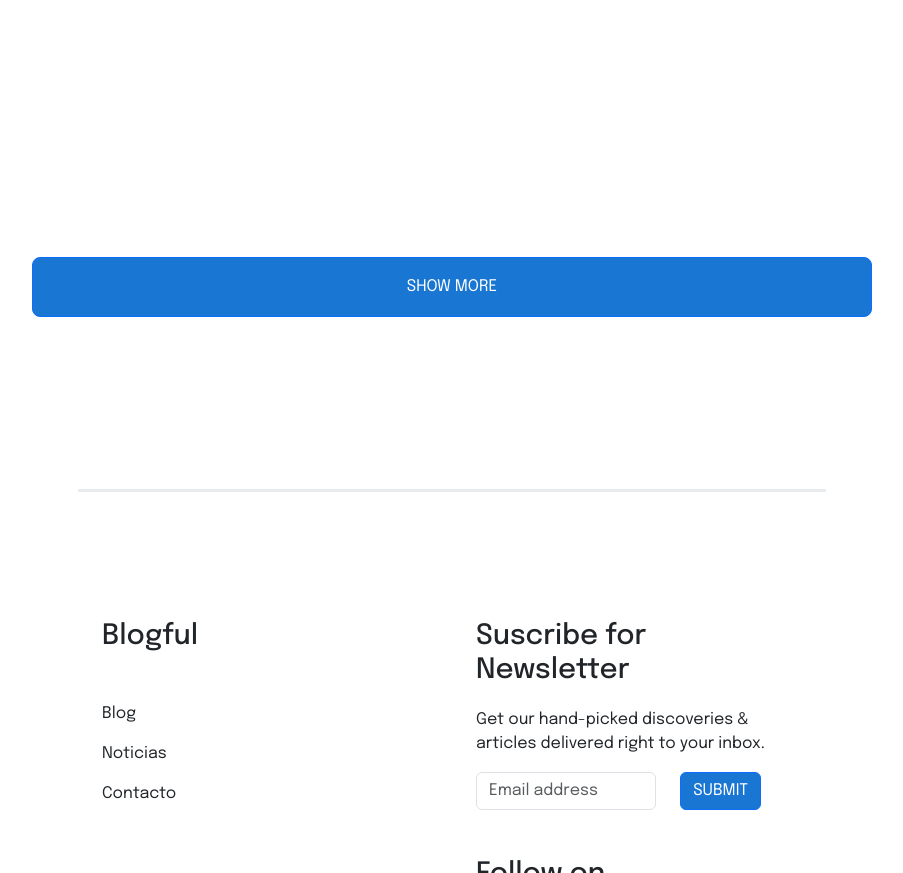
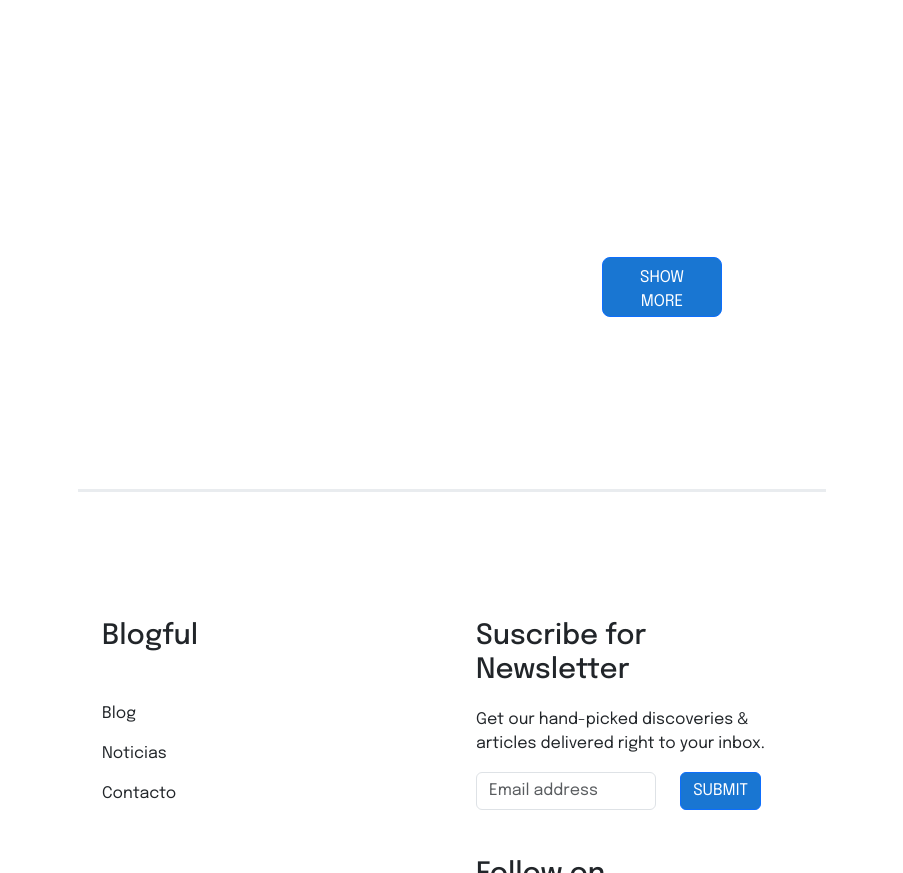
Before and after one commit to acarrero-esliceu/practica_2, a plain HTML site: page index.html in a window 1280 px wide. Shown: the part 4172-5045 px from the top of the page, without its empty margins (188-1091 px from the left). Drawn offline with nearby package versions, Linux system fonts and the light colour scheme.

Commit message:
ultimo commit

```diff
--- a/css/styles.css
+++ b/css/styles.css
@@ -103,3 +103,7 @@ body {
         width: 45%;
     }
 }
+
+.mucho-margin{
+    margin-left: 570px;
+}
--- a/index.html
+++ b/index.html
@@ -226,8 +226,12 @@
             </div>
         </div>
     </div>
-    <div class="text-center mx-auto p-default2">
-        <button class="btn botongrande btn-primary boton mt-4 btn-lg showmore">SHOW MORE</button>
+    <div class="text-center mx-auto p-default2 align-items-center">
+        <div class="row">
+            <div class="col-2 mucho-margin">
+                <button class="btn botongrande btn-primary boton mt-4 btn-lg showmore">SHOW MORE</button>
+            </div>
+        </div>
     </div>
     <div class="container mx-auto p-default">
         <div class="row border-top border-light-subtle border-3 align-items-start g-5 padingtop">
```
Also changed, not shown: blog.html (+6 -3 lines).
